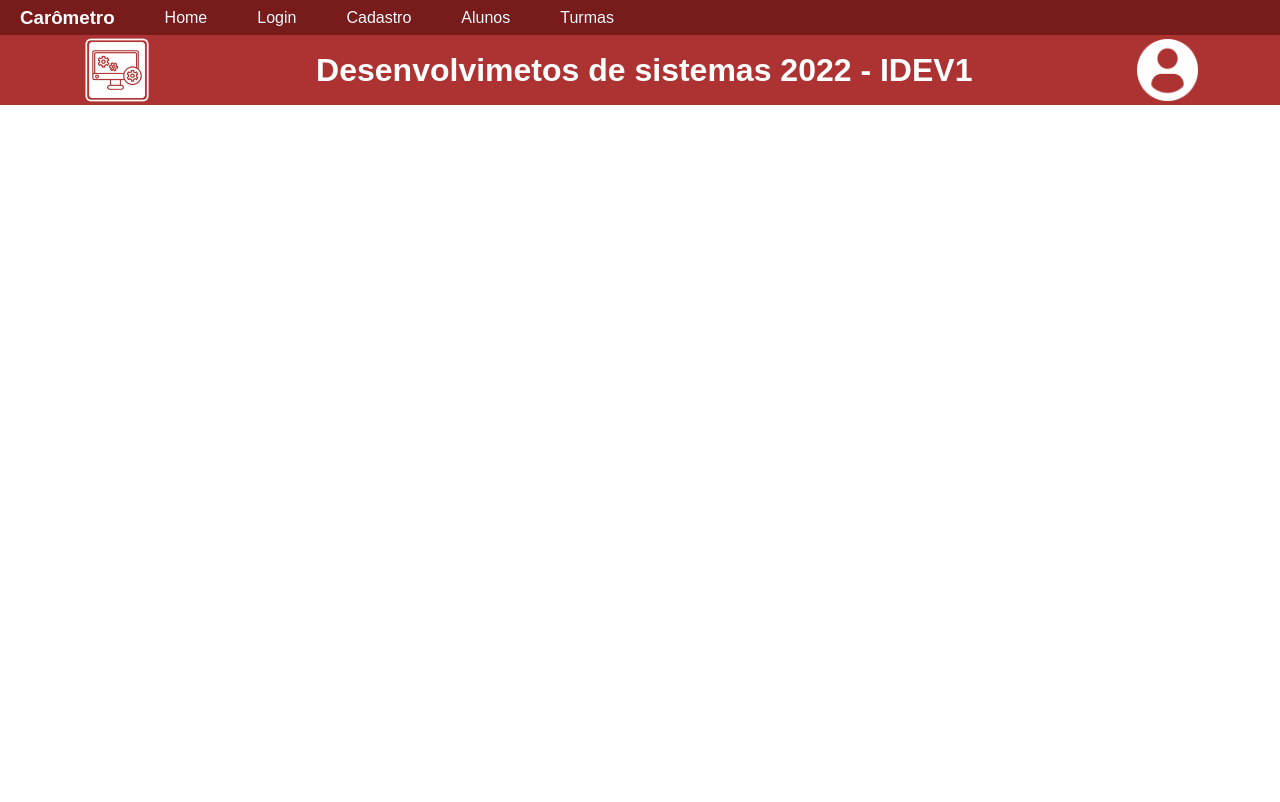
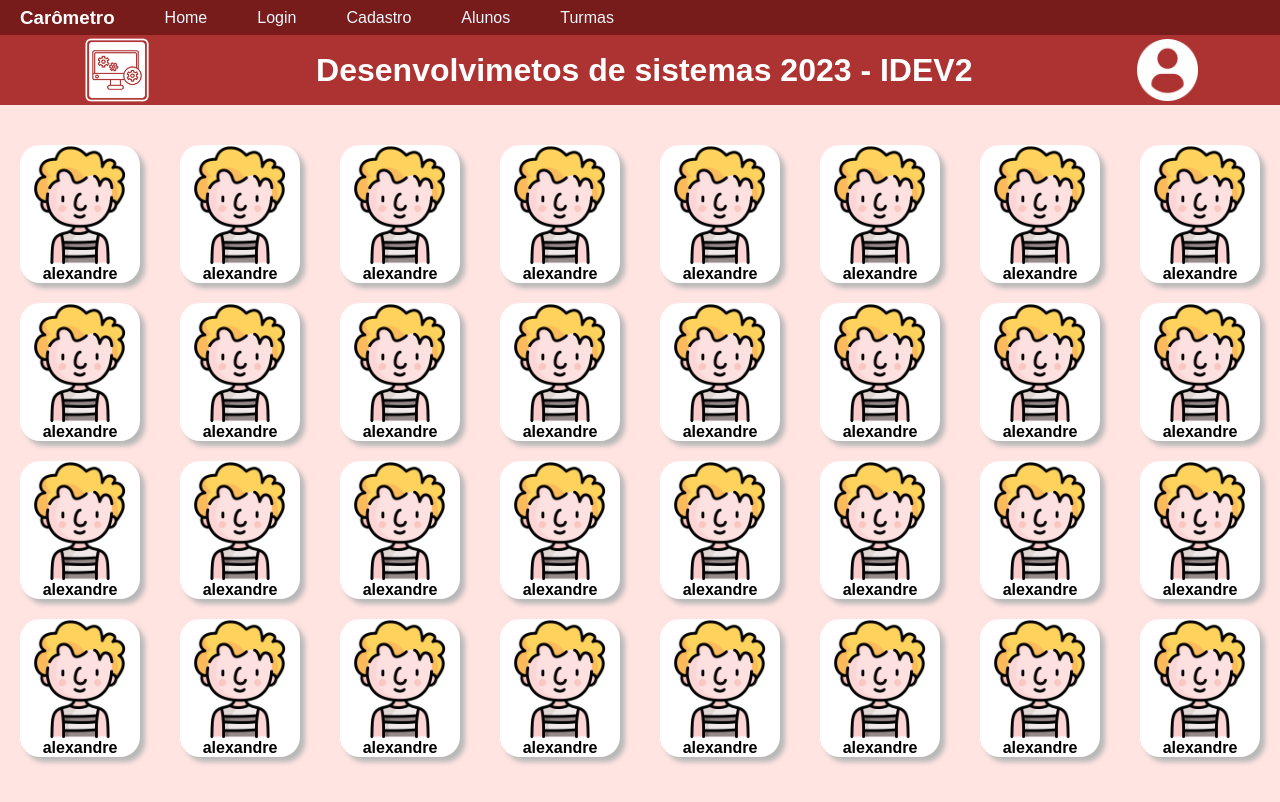
Before and after one commit to trevisaq/Carometro, a React (Vite) app: page /alunos in a window 1280 px wide. Shown: the top 802 px of the page. Built offline with nearby package versions, Linux system fonts and the light colour scheme.

Commit message:
Co-authored-by: Jxpo <Jxpo@users.noreply.github.com>

```diff
--- a/componentes/Card/card.css
+++ b/componentes/Card/card.css
@@ -29,12 +29,14 @@
     border-bottom-left-radius: 20px;
     border-bottom-right-radius: 20px;
     background-color: #FF3E3E;
-
-    & p{
-        cursor: pointer;
-    }
 }
 
+
+.informacao-card{
+        cursor: pointer;
+        text-decoration: none;
+        color: aliceblue;
+}
 
 .iconesala{
     width: 32%;
--- a/componentes/Card/card.jsx
+++ b/componentes/Card/card.jsx
@@ -1,22 +1,22 @@
 import "./card.css"
+import { Link } from "react-router-dom"
 
-export default function Card({titulo, titulo2, informacao1, informacao2, informacao3, cor, icone}) {
+export default function Card({titulo, titulo2, informacao1, informacao2, informacao3, link1, link2, link3, cor, iconel}) {
     return(
         <>
         <div className='card'>
             <div className='card-branco'>
 
-              <img className='iconesala' src={icone}></img>
+              <img className='iconesala' src={iconel}></img>
               <h3>{titulo}</h3>
               <h3>{titulo2}</h3>
             </div>
             <div className='card-vermelho' style={{backgroundColor: cor}}>
-              <p>{informacao1}</p>
-              <p>{informacao2}</p>
-              <p>{informacao3}</p>
+              <Link className="informacao-card" to={link1}>{informacao1}</Link>
+              <Link className="informacao-card" to={link2}>{informacao2}</Link>
+              <Link className="informacao-card" to={link3}>{informacao3}</Link>
             </div>
           </div>
-
         </>
   )
 }
--- /dev/null
+++ b/componentes/CardAluno/card-a.css
@@ -0,0 +1,15 @@
+.card-alunos{
+    background-color: white;
+    border-radius: 20px;
+    width: auto;
+    height: auto;
+    display: flex;
+    flex-direction: column;
+    align-items: center;
+    justify-content: center;
+    box-shadow: 5px 5px 5px rgb(184, 184, 184) ;
+}
+
+.img-alunos{
+    width: 120px;
+}
--- /dev/null
+++ b/componentes/CardAluno/card-a.jsx
@@ -0,0 +1,9 @@
+import "./card-a.css"
+export default function CardAlunos({nome, icone}){
+    return(
+        <div className="card-alunos">
+            <img className="img-alunos" src={icone}></img>
+            <h4>{nome}</h4>
+        </div>
+    )
+}
--- a/componentes/Navbar/navbar.jsx
+++ b/componentes/Navbar/navbar.jsx
@@ -1,6 +1,6 @@
 import { Link } from "react-router-dom"
 import './navbar.css'
-export default function Navbar({titulo, text1, text2, text3, text4, text5, text6, url1, url2, url3, url4, url5}) {
+export default function Navbar({titulo, text1, text2, text3, text4, text5, url1, url2, url3, url4, url5}) {
     return(
         <div>
             <header className='header-navbar'>
--- a/src/assets/pages/Home.jsx
+++ b/src/assets/pages/Home.jsx
@@ -37,31 +37,40 @@ function Home() {
       <div className="bege-home">
         <div className="cards-home">
           <Card
-            icone={"../src/img/IDEV.png"}
+            iconel={"../src/img/IDEV.png"}
             titulo={"Desenvolvimento de"}
             titulo2={"sistemas"}
             informacao1={"IDEV - 1"}
+            link1={""}
             informacao2={"IDEV - 2"}
+            link2={"/alunos"}
             informacao3={"IDEV - 3"}
+            link3={""}
           ></Card>
 
           <Card
-            icone={"../src/img/IMEC.png"}
+            iconel={"../src/img/IMEC.png"}
             titulo={"Mecânica"}
             titulo2={""}
             cor="#781B1B"
             informacao1={"IMEC - 1"}
+            link1={""}
             informacao2={"IMEC - 2"}
+            link2={""}
             informacao3={"IMEC - 3"}
+            link3={""}
           ></Card>
 
           <Card
-            icone={"../src/img/IELEC.png"}
+            iconel={"../src/img/IELEC.png"}
             titulo={"Eletroeletrônica"}
             titulo2={""}
             informacao1={"IELE - 1"}
+            link1={""}
             informacao2={"IELE - 2"}
+            link2={""}
             informacao3={"IELE - 3"}
+            link3={""}
           ></Card>
         </div>
       </div>
--- a/src/assets/pages/alunos.css
+++ b/src/assets/pages/alunos.css
@@ -1,9 +1,3 @@
-body{
-    height: 100vh;
-    width: 100vw;
-}
-
-
 .bege-login{
     background-color: #ffe4e1;
     height: 100%;
@@ -30,10 +24,28 @@ body{
 
 .bege-alunos{
     background-color: #FFE4E1;
-    height: 70%;
+    height: 100vh;
+    position: absolute;
+    width: 100%;
+
 }
 
 .icon-login{
     width: 4.8%;
     cursor: pointer;
 }
+
+.cards-alunos{
+    margin-top: 20px;
+    display: flex;
+    flex-direction: column;
+    justify-content: space-around;
+}
+
+.linha1-alunos, .linha2-alunos, .linha3-alunos, .linha4-alunos{
+    display: flex;
+    margin-top: 20px;
+    flex-direction: row;
+    align-items: center;
+    justify-content: space-around;
+}
--- a/src/assets/pages/alunos.jsx
+++ b/src/assets/pages/alunos.jsx
@@ -1,12 +1,12 @@
-import './alunos.css'
-import Navbar from '../../../componentes/Navbar/navbar'
-import IdevB from '../../img/IDEVB.png'
+import "./alunos.css";
+import Navbar from "../../../componentes/Navbar/navbar";
+import IdevB from "../../img/IDEVB.png";
 import iconalunos from "../../img/PERFIL.png";
+import CardAlunos from "../../../componentes/CardAluno/card-a";
 
-function Alunos () {
+function Alunos() {
   return (
-    <div className='pai-alunos'>
-
+    <div className="pai-alunos">
       <Navbar
         titulo={"Carômetro"}
         text1="Home"
@@ -21,17 +21,61 @@ function Alunos () {
         url5=""
       />
 
-        <div className='vermelho-alunos'>
-            <img className='logo-idev' src={IdevB} alt="" />
-            <h1>Desenvolvimetos de sistemas 2022 - IDEV1</h1>
-            <img className='icon-login' src={iconalunos}></img>
+      <div className="vermelho-alunos">
+        <img className="logo-idev" src={IdevB} alt="" />
+        <h1>Desenvolvimetos de sistemas 2023 - IDEV2</h1>
+        <img className="icon-login" src={iconalunos}></img>
       </div>
 
-        <div className='bege-alunos'>
+      <div className="bege-alunos">
+        <div className="cards-alunos">
+          <div className="linha1-alunos">
+            <CardAlunos icone="../src/img/Garoto1.png" nome="alexandre" />
+            <CardAlunos icone="../src/img/Garoto1.png" nome="alexandre" />
+            <CardAlunos icone="../src/img/Garoto1.png" nome="alexandre" />
+            <CardAlunos icone="../src/img/Garoto1.png" nome="alexandre" />
+            <CardAlunos icone="../src/img/Garoto1.png" nome="alexandre" />
+            <CardAlunos icone="../src/img/Garoto1.png" nome="alexandre" />
+            <CardAlunos icone="../src/img/Garoto1.png" nome="alexandre" />
+            <CardAlunos icone="../src/img/Garoto1.png" nome="alexandre" />
+          </div>
 
+          <div className="linha2-alunos">
+            <CardAlunos icone="../src/img/Garoto1.png" nome="alexandre" />
+            <CardAlunos icone="../src/img/Garoto1.png" nome="alexandre" />
+            <CardAlunos icone="../src/img/Garoto1.png" nome="alexandre" />
+            <CardAlunos icone="../src/img/Garoto1.png" nome="alexandre" />
+            <CardAlunos icone="../src/img/Garoto1.png" nome="alexandre" />
+            <CardAlunos icone="../src/img/Garoto1.png" nome="alexandre" />
+            <CardAlunos icone="../src/img/Garoto1.png" nome="alexandre" />
+            <CardAlunos icone="../src/img/Garoto1.png" nome="alexandre" />
+          </div>
+
+          <div className="linha3-alunos">
+            <CardAlunos icone="../src/img/Garoto1.png" nome="alexandre" />
+            <CardAlunos icone="../src/img/Garoto1.png" nome="alexandre" />
+            <CardAlunos icone="../src/img/Garoto1.png" nome="alexandre" />
+            <CardAlunos icone="../src/img/Garoto1.png" nome="alexandre" />
+            <CardAlunos icone="../src/img/Garoto1.png" nome="alexandre" />
+            <CardAlunos icone="../src/img/Garoto1.png" nome="alexandre" />
+            <CardAlunos icone="../src/img/Garoto1.png" nome="alexandre" />
+            <CardAlunos icone="../src/img/Garoto1.png" nome="alexandre" />
+          </div>
+
+          <div className="linha4-alunos">
+            <CardAlunos icone="../src/img/Garoto1.png" nome="alexandre" />
+            <CardAlunos icone="../src/img/Garoto1.png" nome="alexandre" />
+            <CardAlunos icone="../src/img/Garoto1.png" nome="alexandre" />
+            <CardAlunos icone="../src/img/Garoto1.png" nome="alexandre" />
+            <CardAlunos icone="../src/img/Garoto1.png" nome="alexandre" />
+            <CardAlunos icone="../src/img/Garoto1.png" nome="alexandre" />
+            <CardAlunos icone="../src/img/Garoto1.png" nome="alexandre" />
+            <CardAlunos icone="../src/img/Garoto1.png" nome="alexandre" />
           </div>
         </div>
-  )
+      </div>
+    </div>
+  );
 }
 
-export default Alunos
+export default Alunos;
```
Also changed, not shown: src/img/Garoto1.png (added). Lines whose indentation alone changed are shown as unchanged.
